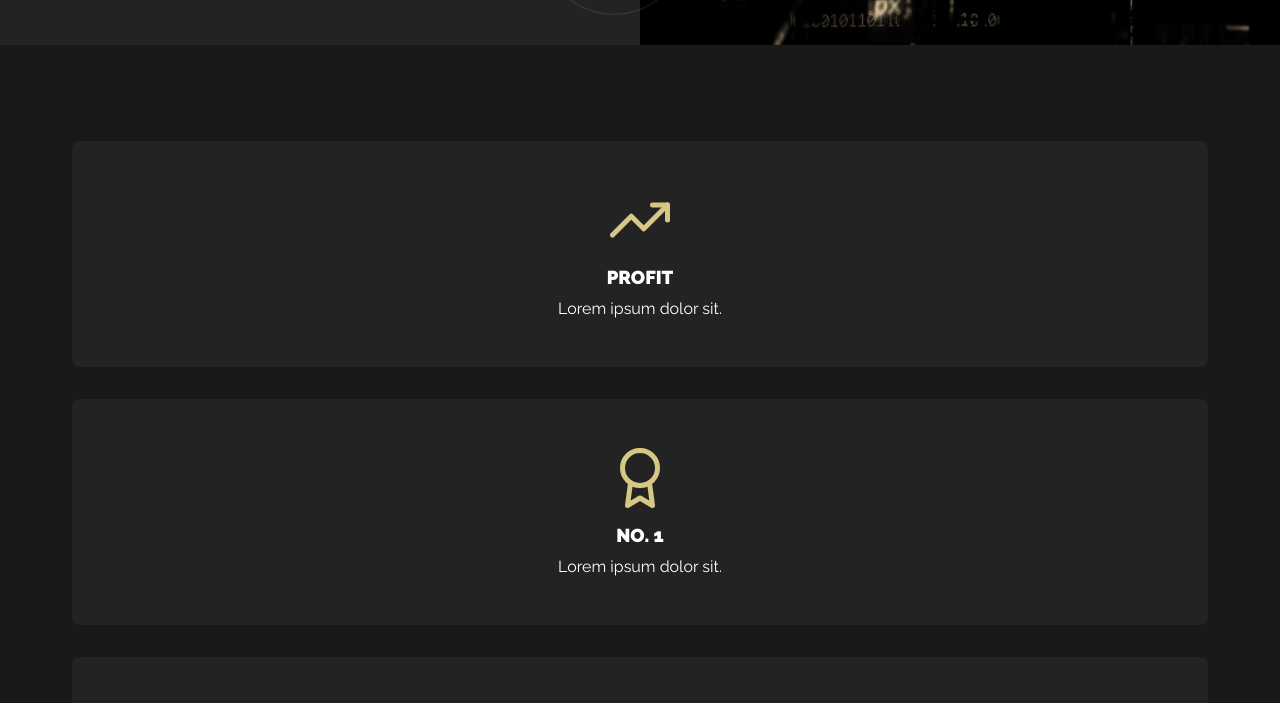
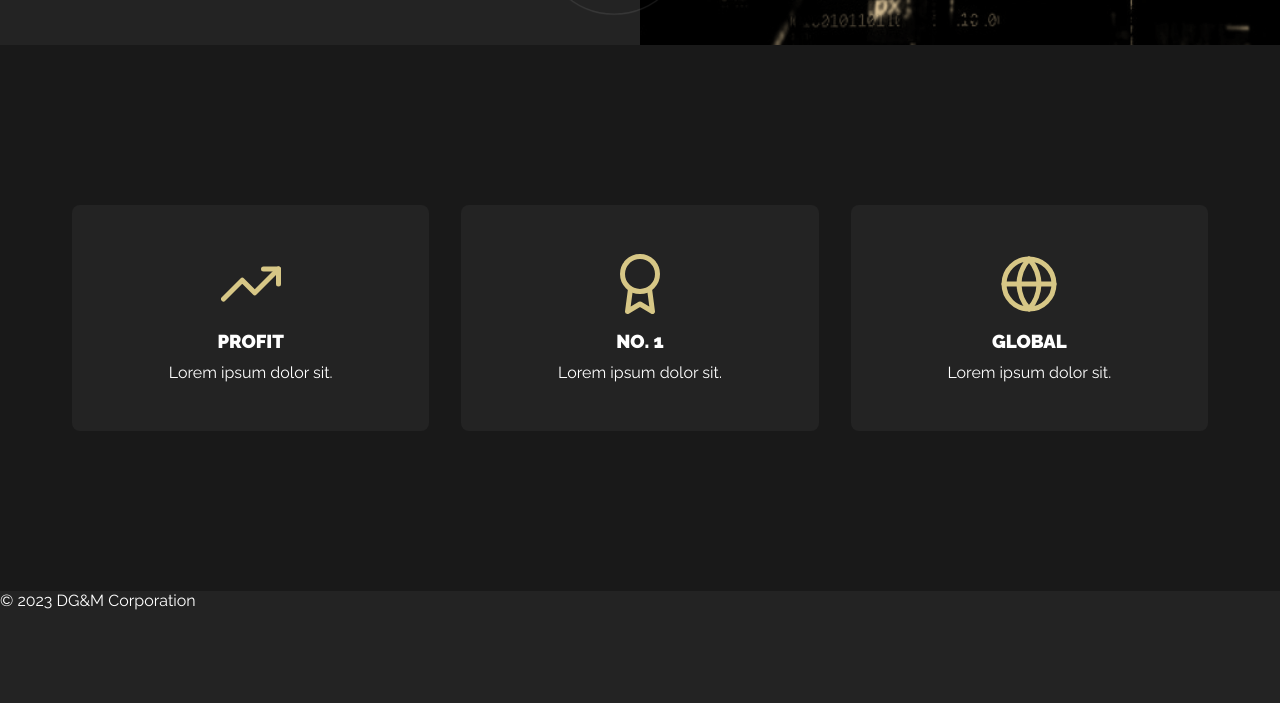
Before and after one commit to EwelinaManiecka/grid-project, a plain HTML site: page index.html in a window 1280 px wide. Shown: the part 755-1458 px from the top of the page. After the commit the page ends 1365 px from the top, so only its background shows below. Drawn offline with Linux system fonts and the light colour scheme.

Commit message:
add styles in mobile in section cards

```diff
--- a/sass/_medium.scss
+++ b/sass/_medium.scss
@@ -0,0 +1,23 @@
+@media (min-width: 768px) {
+  .cards {
+    &__box {
+      padding: 10em 2em;
+    }
+    &__card {
+      &--one {
+        grid-row: 1/2;
+        grid-column: 1/4;
+      }
+
+      &--two {
+        grid-row: 1/2;
+        grid-column: 4/7;
+      }
+
+      &--three {
+        grid-row: 1/2;
+        grid-column: 7/10;
+      }
+    }
+  }
+}
```
Also changed, not shown: sass/main.css, 1 other file.
